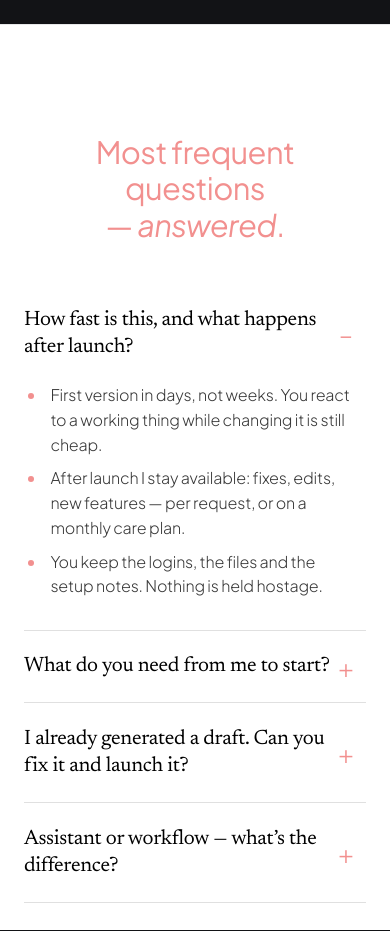
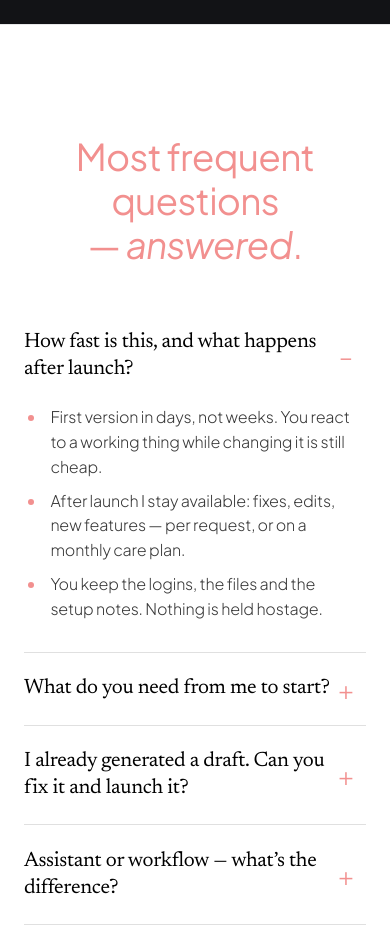
Before and after one commit to Irene2828/porfoliojuly, a Next.js app: page / in a window 390 px wide. Shown: the part 10240-11171 px from the top of the page. Built offline with nearby package versions, Linux system fonts and the light colour scheme.

Commit message:
Increase mobile FAQ heading size by twenty percent

```diff
--- a/src/app/index.css
+++ b/src/app/index.css
@@ -1106,7 +1106,7 @@ h1, h2, h3, h4, h5, h6 {
   }
 
   .v2-theme #faq-section .faq-section-heading {
-    font-size: calc(var(--text-section-title) * 1.1) !important;
+    font-size: calc(var(--text-section-title) * 1.32) !important;
   }
 }
 
```
